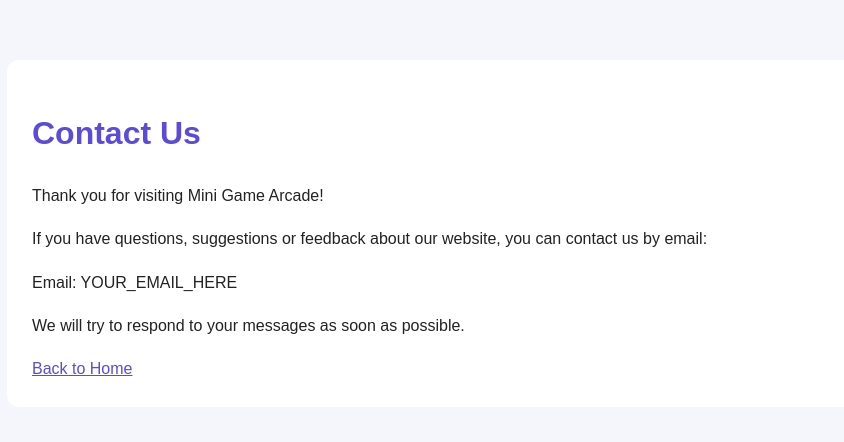
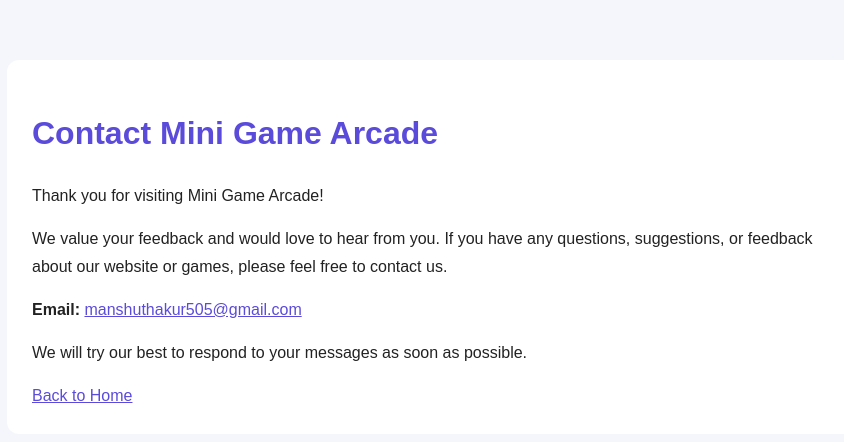
Before and after one commit to manshuthakur505-maker/mini-game-arcade, a plain HTML site: page contact.html in a window 1280 px wide. Shown: the whole page, without its empty margins (208-1052 px from the left). Drawn offline with Linux system fonts and the light colour scheme.

Commit message:
Improve Contact page SEO~

```diff
--- a/contact.html
+++ b/contact.html
@@ -1,9 +1,14 @@
+
 <!DOCTYPE html>
 <html lang="en">
 <head>
     <meta charset="UTF-8">
     <meta name="viewport" content="width=device-width, initial-scale=1.0">
-    <title>Contact Us - Mini Game Arcade</title>
+
+    <title>Contact Mini Game Arcade - Get in Touch</title>
+
+    <meta name="description" content="Contact Mini Game Arcade with your questions, suggestions or feedback. We welcome your messages and ideas to improve our free online games website.">
+
     <style>
         body {
             font-family: Arial, sans-serif;
@@ -26,16 +31,14 @@
 </head>
 <body>
     <div class="container">
-        <h1>Contact Us</h1>
+        <h1>Contact Mini Game Arcade</h1>
 
         <p>Thank you for visiting Mini Game Arcade!</p>
 
-        <p>If you have questions, suggestions or feedback
-        about our website, you can contact us by email:</p>
+        <p>We value your feedback and would love to hear from you. If you have any questions, suggestions, or feedback about our website or games, please feel free to contact us.</p>
 
-        <p>Email: YOUR_EMAIL_HERE</p>
-
-        <p>We will try to respond to your messages as soon as possible.</p>
+<p><strong>Email:</strong> <a href="mailto:manshuthakur505@gmail.com">manshuthakur505@gmail.com</a></p>
+        <p>We will try our best to respond to your messages as soon as possible.</p>
 
         <a href="index.html">Back to Home</a>
     </div>
```
